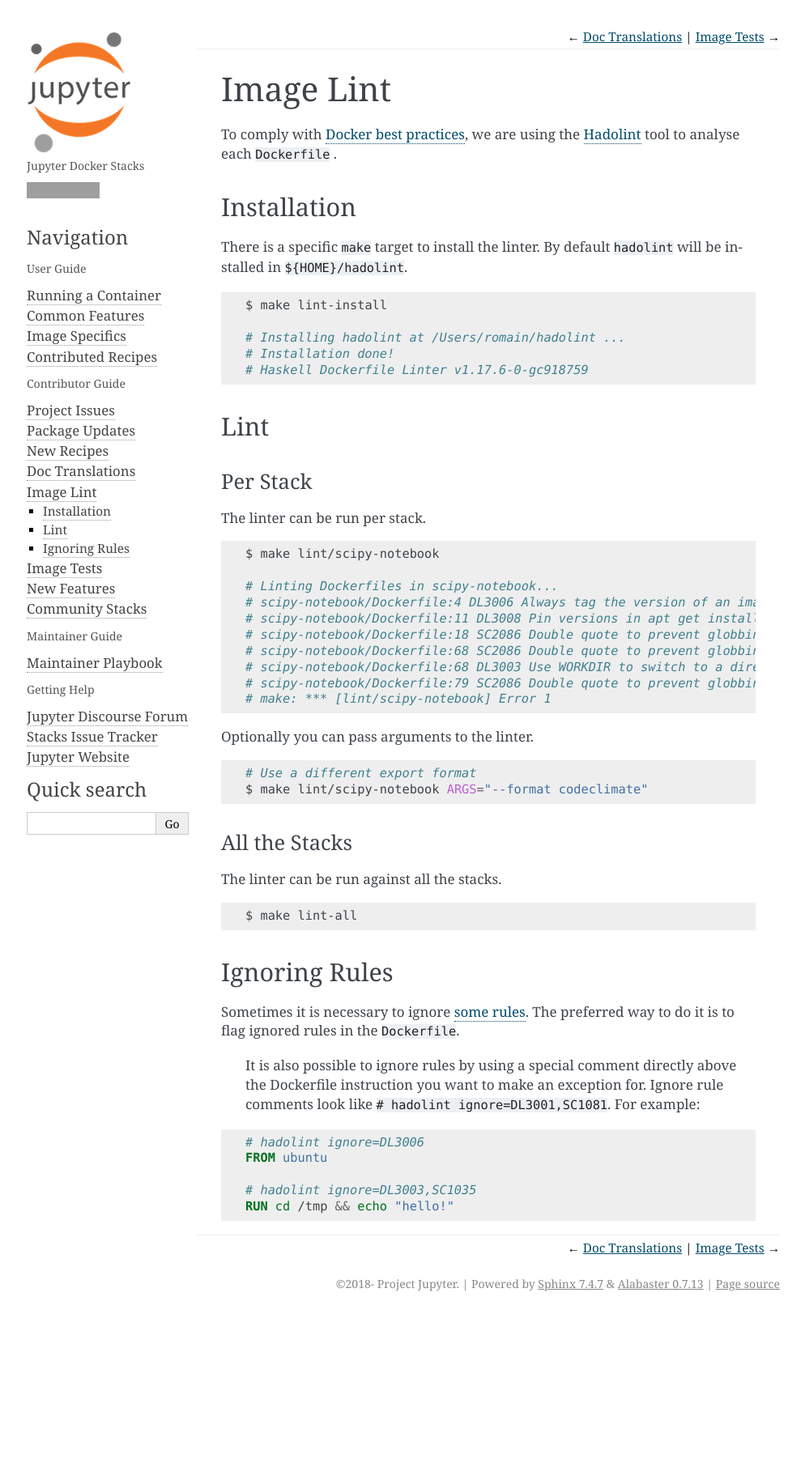
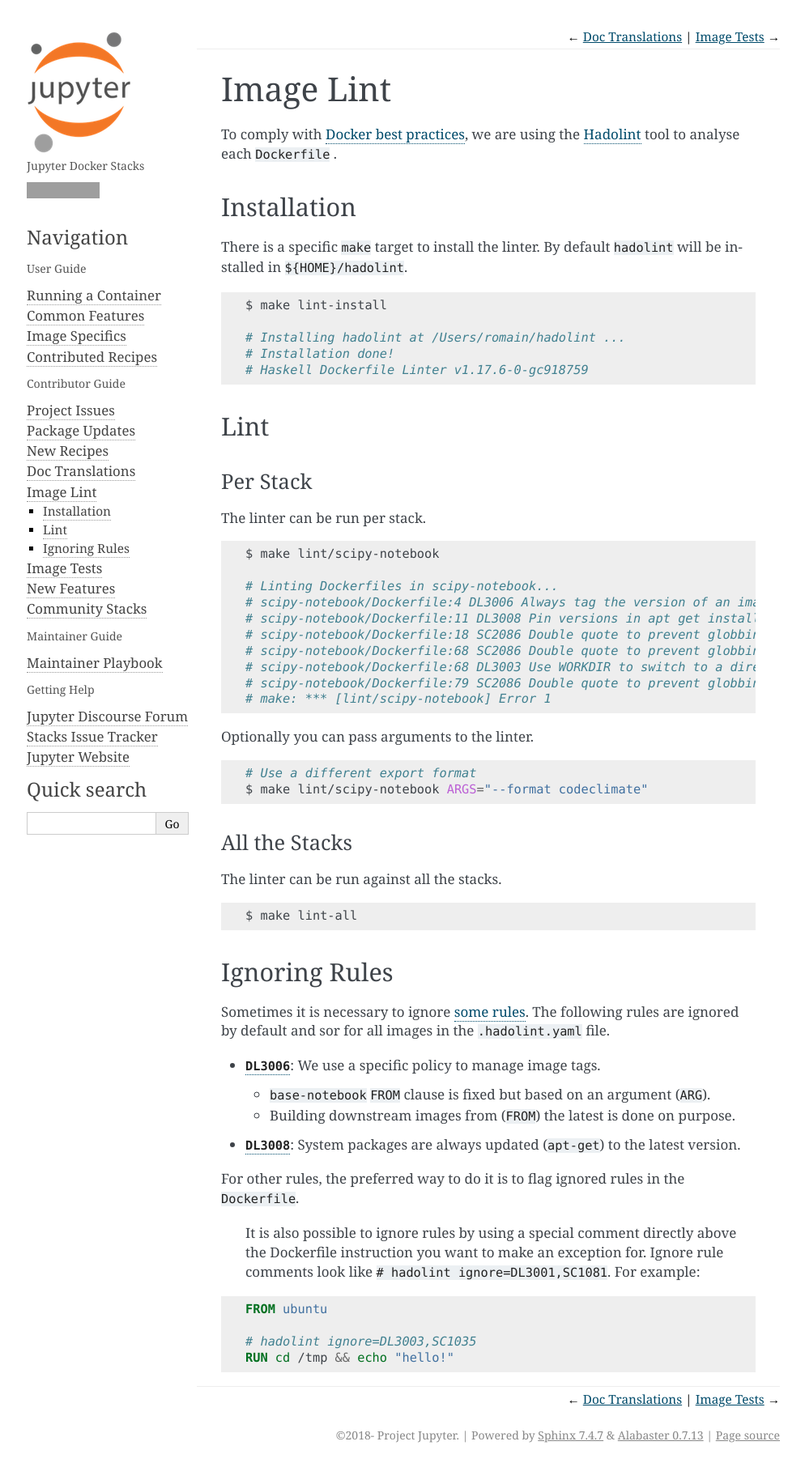
Before and after one commit to jupyter/docker-stacks, a Sphinx documentation site: the page built from docs/contributing/lint.md, in a window 1280 px wide. Shown: the whole page at 81% size, without its empty margins (147-1141 px from the left). Built offline with Sphinx 7.4.7, drawn with Linux system fonts in a browser that asks for light colours; pages that are not in the unit, such as notebooks, are missing from menus; before the commit the page ends 1625 px from its top, so only the background shows below that; grey boxes are pictures that could not be loaded.

Commit message:
Ignore DL3006 and DL3008 by default

````diff
--- a/docs/contributing/lint.md
+++ b/docs/contributing/lint.md
@@ -1,6 +1,6 @@
 # Image Lint
 
-To comply with [Docker best practices][LK2], we are using the [Hadolint][LK1] tool to analyse each `Dockerfile` .
+To comply with [Docker best practices][dbp], we are using the [Hadolint][hadolint] tool to analyse each `Dockerfile` .
 
 ## Installation
 
@@ -51,18 +51,28 @@
 
 ## Ignoring Rules
 
-Sometimes it is necessary to ignore [some rules][LK3]. The preferred way to do it is to flag ignored rules in the `Dockerfile`.
+Sometimes it is necessary to ignore [some rules][rules].
+The following rules are ignored by default and sor for all images in the `.hadolint.yaml` file.
+
+- [`DL3006`][DL3006]: We use a specific policy to manage image tags.
+  - `base-notebook` `FROM` clause is fixed but based on an argument (`ARG`).
+  - Building downstream images from (`FROM`) the latest is done on purpose.
+- [`DL3008`][DL3008]: System packages are always updated (`apt-get`) to the latest version.
+
+For other rules, the preferred way to do it is to flag ignored rules in the `Dockerfile`.
 
 > It is also possible to ignore rules by using a special comment directly above the Dockerfile instruction you want to make an exception for. Ignore rule comments look like `# hadolint ignore=DL3001,SC1081`. For example:
 
 ```dockerfile
-# hadolint ignore=DL3006
+
 FROM ubuntu
 
 # hadolint ignore=DL3003,SC1035
 RUN cd /tmp && echo "hello!"
 ```
 
-[LK1]: https://github.com/hadolint/hadolint
-[LK2]: https://docs.docker.com/develop/develop-images/dockerfile_best-practices
-[LK3]: https://github.com/hadolint/hadolint#rules
+[hadolint]: https://github.com/hadolint/hadolint
+[dbp]: https://docs.docker.com/develop/develop-images/dockerfile_best-practices
+[rules]: https://github.com/hadolint/hadolint#rules
+[DL3006]: https://github.com/hadolint/hadolint/wiki/DL3006
+[DL3008]: https://github.com/hadolint/hadolint/wiki/DL3008
````
Also changed, not shown: .hadolint.yaml (added), 8 other files.
